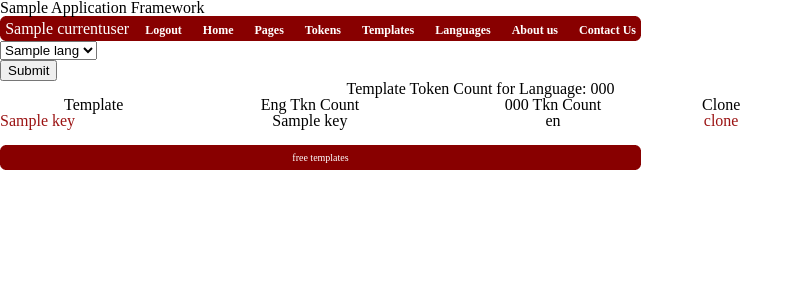
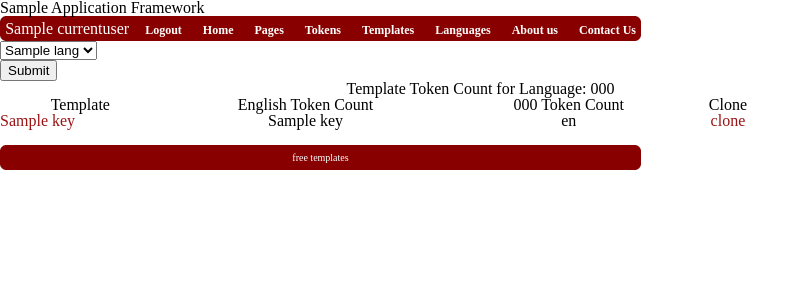
Before and after one commit to wmgraham1/NewDemo, a Python web app: template templates/TokenStep1.html in a window 1280 px wide. Shown: the top 300 px of the page, without its empty margins (0-810 px from the left). Run offline with Jinja, Linux system fonts and the light colour scheme; the template is opened without the code that fills it: most values are stand-ins (such as "Sample title", 1, 10 or a date in 2020); some libraries are stand-ins or nearby versions.

Commit message:
Table Heading Corrections

```diff
--- a/templates/TokenStep1.html
+++ b/templates/TokenStep1.html
@@ -18,8 +18,8 @@
     <tr>
       <!-- <th>Template/Language</th> -->
       <th style="text-align: center;">Template</th>
-      <th style="text-align: center;">Eng Tkn Count</th>
-      <th style="text-align: center;">{{langCode}} Tkn Count</th>
+      <th style="text-align: center;">English Token Count</th>
+      <th style="text-align: center;">{{langCode}} Token Count</th>
       <th style="text-align: center;">Clone</th>
     </tr>
   </thead>
```
